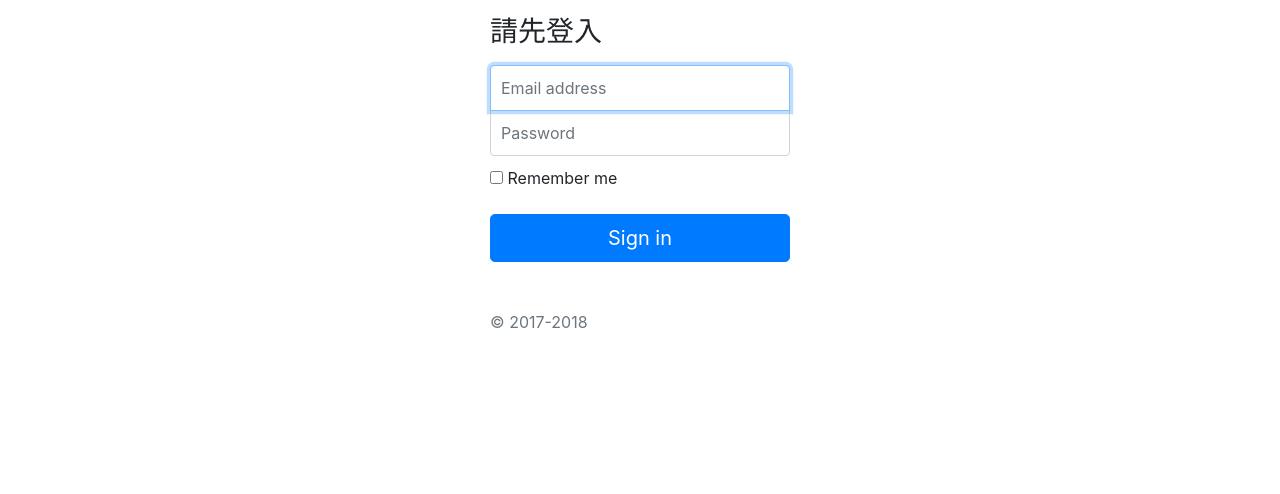
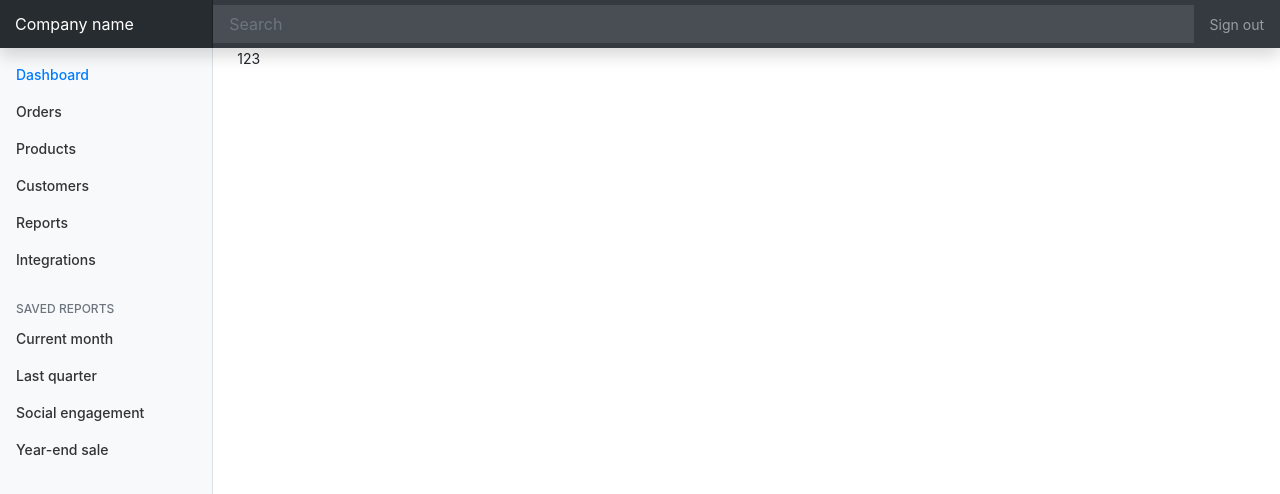
Before and after one commit to ighigoo/vueshop, a Vue app: page /#/admin in a window 1280 px wide. Before the commit this address led to /#/login. Shown: the top 494 px of the page. Built offline with nearby package versions, Linux system fonts and the light colour scheme; no server answers.

Commit message:
update dashboard 版型

```diff
--- /dev/null
+++ b/src/assets/_dashboard.scss
@@ -0,0 +1,100 @@
+body {
+    font-size: .875rem;
+  }
+
+  .feather {
+    width: 16px;
+    height: 16px;
+    vertical-align: text-bottom;
+  }
+
+  /*
+   * Sidebar
+   */
+
+  .sidebar {
+    position: fixed;
+    top: 0;
+    bottom: 0;
+    left: 0;
+    z-index: 100; /* Behind the navbar */
+    padding: 48px 0 0; /* Height of navbar */
+    box-shadow: inset -1px 0 0 rgba(0, 0, 0, .1);
+  }
+
+  .sidebar-sticky {
+    position: relative;
+    top: 0;
+    height: calc(100vh - 48px);
+    padding-top: .5rem;
+    overflow-x: hidden;
+    overflow-y: auto; /* Scrollable contents if viewport is shorter than content. */
+  }
+
+  @supports ((position: -webkit-sticky) or (position: sticky)) {
+    .sidebar-sticky {
+      position: -webkit-sticky;
+      position: sticky;
+    }
+  }
+
+  .sidebar .nav-link {
+    font-weight: 500;
+    color: #333;
+  }
+
+  .sidebar .nav-link .feather {
+    margin-right: 4px;
+    color: #999;
+  }
+
+  .sidebar .nav-link.active {
+    color: #007bff;
+  }
+
+  .sidebar .nav-link:hover .feather,
+  .sidebar .nav-link.active .feather {
+    color: inherit;
+  }
+
+  .sidebar-heading {
+    font-size: .75rem;
+    text-transform: uppercase;
+  }
+
+  /*
+   * Content
+   */
+
+  [role="main"] {
+    padding-top: 48px; /* Space for fixed navbar */
+  }
+
+  /*
+   * Navbar
+   */
+
+  .navbar-brand {
+    padding-top: .75rem;
+    padding-bottom: .75rem;
+    font-size: 1rem;
+    background-color: rgba(0, 0, 0, .25);
+    box-shadow: inset -1px 0 0 rgba(0, 0, 0, .25);
+  }
+
+  .navbar .form-control {
+    padding: .75rem 1rem;
+    border-width: 0;
+    border-radius: 0;
+  }
+
+  .form-control-dark {
+    color: #fff;
+    background-color: rgba(255, 255, 255, .1);
+    border-color: rgba(255, 255, 255, .1);
+  }
+
+  .form-control-dark:focus {
+    border-color: transparent;
+    box-shadow: 0 0 0 3px rgba(255, 255, 255, .25);
+  }
--- a/src/assets/all.scss
+++ b/src/assets/all.scss
@@ -1,3 +1,5 @@
 @import "~bootstrap/scss/functions"; // 這三個順序不能更換
 @import "./helpers/variables";
 @import "~bootstrap/scss/bootstrap";
+
+@import "./dashboard";
--- /dev/null
+++ b/src/components/Dashboard.vue
@@ -0,0 +1,28 @@
+<template>
+  <div>
+    <Navbar/>
+    <div class="container-fluid">
+      <div class="row">
+        <Sidebar></Sidebar>
+        <main role="main" class="col-md-9 ml-sm-auto col-lg-10 px-4">
+          <router-view></router-view>
+        </main>
+      </div>
+    </div>
+  </div>
+</template>
+
+<script>
+import Navbar from "./Navbar";
+import Sidebar from "./Sidebar";
+
+export default {
+  components: {
+    Navbar,
+    Sidebar
+  }
+};
+</script>
+
+<style>
+</style>
--- /dev/null
+++ b/src/components/Navbar.vue
@@ -0,0 +1,25 @@
+<template>
+  <div>
+    <nav class="navbar navbar-dark fixed-top bg-dark flex-md-nowrap p-0 shadow">
+      <a class="navbar-brand col-sm-3 col-md-2 mr-0" href="#">Company name</a>
+      <input
+        class="form-control form-control-dark w-100"
+        type="text"
+        placeholder="Search"
+        aria-label="Search"
+      >
+      <ul class="navbar-nav px-3">
+        <li class="nav-item text-nowrap">
+          <a class="nav-link" href="#">Sign out</a>
+        </li>
+      </ul>
+    </nav>
+  </div>
+</template>
+
+<script>
+export default {};
+</script>
+
+<style>
+</style>
--- /dev/null
+++ b/src/components/Sidebar.vue
@@ -0,0 +1,89 @@
+<template>
+  <div>
+    <nav class="col-md-2 d-none d-md-block bg-light sidebar">
+      <div class="sidebar-sticky">
+        <ul class="nav flex-column">
+          <li class="nav-item">
+            <a class="nav-link active" href="#">
+              <span data-feather="home"></span>
+              Dashboard
+              <span class="sr-only">(current)</span>
+            </a>
+          </li>
+          <li class="nav-item">
+            <a class="nav-link" href="#">
+              <span data-feather="file"></span>
+              Orders
+            </a>
+          </li>
+          <li class="nav-item">
+            <a class="nav-link" href="#">
+              <span data-feather="shopping-cart"></span>
+              Products
+            </a>
+          </li>
+          <li class="nav-item">
+            <a class="nav-link" href="#">
+              <span data-feather="users"></span>
+              Customers
+            </a>
+          </li>
+          <li class="nav-item">
+            <a class="nav-link" href="#">
+              <span data-feather="bar-chart-2"></span>
+              Reports
+            </a>
+          </li>
+          <li class="nav-item">
+            <a class="nav-link" href="#">
+              <span data-feather="layers"></span>
+              Integrations
+            </a>
+          </li>
+        </ul>
+
+        <h6
+          class="sidebar-heading d-flex justify-content-between align-items-center px-3 mt-4 mb-1 text-muted"
+        >
+          <span>Saved reports</span>
+          <a class="d-flex align-items-center text-muted" href="#">
+            <span data-feather="plus-circle"></span>
+          </a>
+        </h6>
+        <ul class="nav flex-column mb-2">
+          <li class="nav-item">
+            <a class="nav-link" href="#">
+              <span data-feather="file-text"></span>
+              Current month
+            </a>
+          </li>
+          <li class="nav-item">
+            <a class="nav-link" href="#">
+              <span data-feather="file-text"></span>
+              Last quarter
+            </a>
+          </li>
+          <li class="nav-item">
+            <a class="nav-link" href="#">
+              <span data-feather="file-text"></span>
+              Social engagement
+            </a>
+          </li>
+          <li class="nav-item">
+            <a class="nav-link" href="#">
+              <span data-feather="file-text"></span>
+              Year-end sale
+            </a>
+          </li>
+        </ul>
+      </div>
+    </nav>
+  </div>
+</template>
+
+<script>
+export default {};
+</script>
+
+<style>
+</style>
--- /dev/null
+++ b/src/components/pages/Products.vue
@@ -0,0 +1,10 @@
+<template>
+  <div>123</div>
+</template>
+
+<script>
+export default {};
+</script>
+
+<style>
+</style>
--- a/src/router/index.js
+++ b/src/router/index.js
@@ -2,6 +2,8 @@ import Vue from 'vue'
 import Router from 'vue-router'
 import HelloWorld from '@/components/HelloWorld'
 import Login from '@/components/pages/Login'
+import Dashboard from '@/components/Dashboard'
+import Products from '@/components/pages/Products'
 
 Vue.use(Router)
 
@@ -21,6 +23,26 @@ export default new Router({
       path: '/login',
       name: 'Login',
       component: Login
-    }
+    },
+    {
+      path: '/admin',
+      name: 'Dashboard',
+      component: Dashboard,
+      children: [
+        {
+          path: '',
+          name: 'DashboardDefault',
+          component: Products,
+          meta: { requiresAuth: true },
+        },
+        {
+          path: 'products',
+          name: 'Products',
+          component: Products,
+          meta: { requiresAuth: true },
+        },
+      ]
+    },
+
   ]
 })
```
